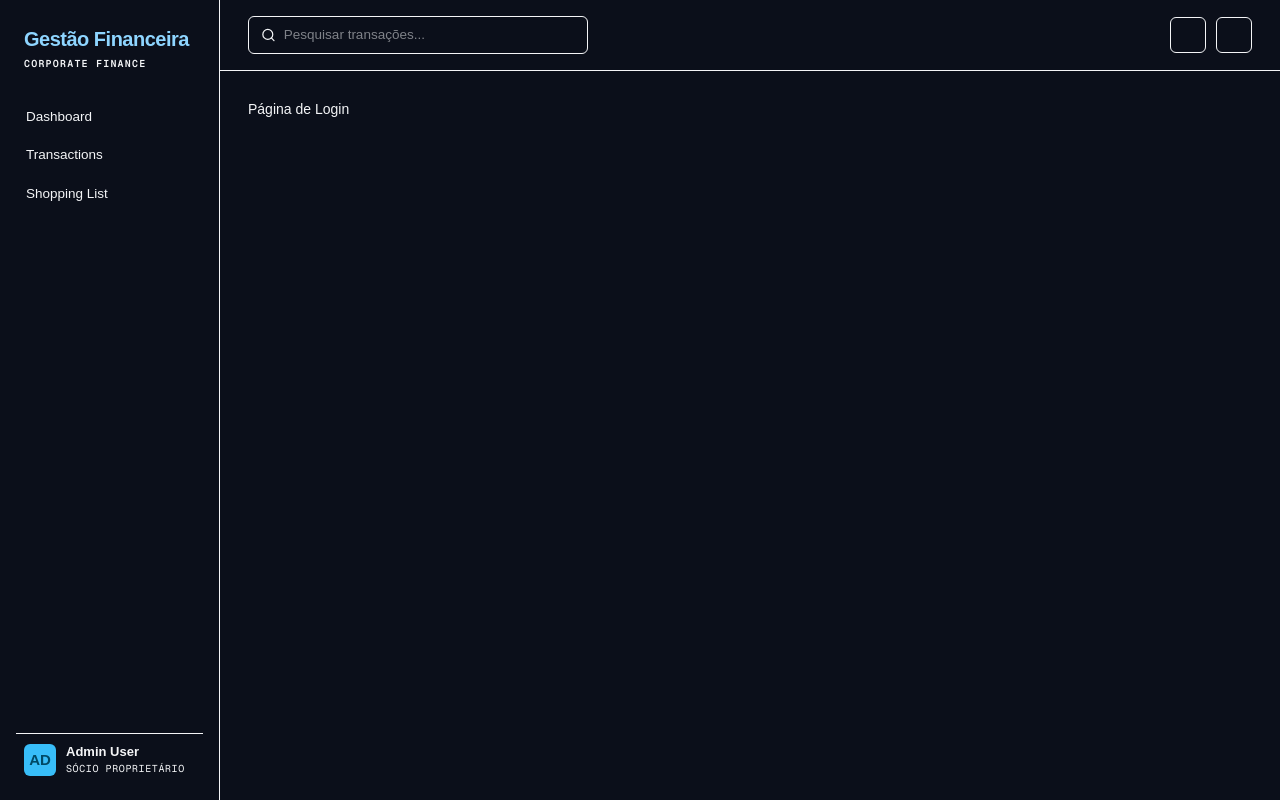
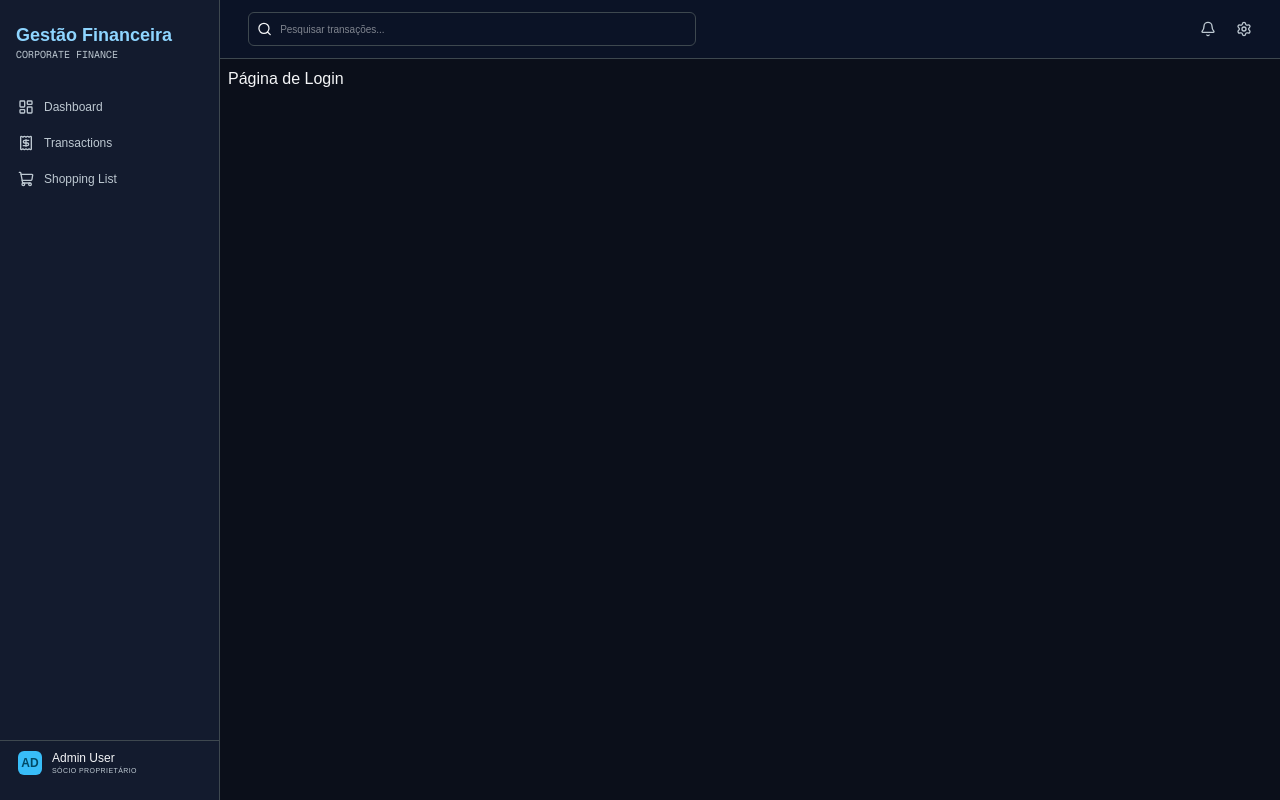
Before and after one commit to lab05-juniando/lab05-frontend, a Next.js app: page /login in a window 1280 px wide. Built offline with nearby package versions, Linux system fonts and the light colour scheme.

Commit message:
Layout Principal: Sidebar e Header

```diff
--- a/app/components/header.tsx
+++ b/app/components/header.tsx
@@ -1,35 +1,36 @@
 "use client";
 
 import { IconLupa } from "./search";
+import { Bell, Settings } from "lucide-react";
 
 export default function Header() {
   return (
-    <header className="flex items-center justify-between gap-4 border-b border-border-soft px-7 py-4">
-      <div className="flex w-[340px] max-w-[40vw] items-center gap-2 rounded-md border border-border bg-panel px-3 py-2">
+    <header className="flex items-center justify-between gap-4 bg-[#0B1326] border-b border-b-[#3E484F] px-7 py-3">
+      <div className="flex w-[448px] items-center gap-2 rounded-md border border-[#3E484F] px-2 py-2">
         <IconLupa ></IconLupa>
         <input
           type="text"
           placeholder="Pesquisar transações..."
-          className="w-full bg-transparent text-[13.5px] text-primary placeholder:text-muted outline-none"
+          className="w-full text-[10px]"
         />
 
       </div>
 
-      <div className="flex items-center gap-2.5">
+      <div className="flex items-center gap-5 text-[#BDC8D1]">
         <button
           type="button"
           aria-label="Notificações"
-          className="flex h-9 w-9 items-center justify-center rounded-md border border-border bg-panel text-secondary transition-colors hover:text-primary"
+          className="flex h-4 w-4 items-center"
         >
-
+          <Bell></Bell>
         </button>
 
         <button
           type="button"
           aria-label="Configurações"
-          className="flex h-9 w-9 items-center justify-center rounded-md border border-border bg-panel text-secondary transition-colors hover:text-primary"
+          className="flex h-4 w-4 items-center "
         >
-
+          <Settings></Settings>
         </button>
       </div>
     </header>
--- a/app/components/sidebar.tsx
+++ b/app/components/sidebar.tsx
@@ -2,55 +2,60 @@
 
 import Link from "next/link";
 import { usePathname } from "next/navigation";
+import { LayoutDashboardIcon, ShoppingCartIcon, ReceiptIcon } from 'lucide-react';
 
 
 const nav_items = [
-  { label: "Dashboard", href: "/dashboard"},
-  { label: "Transactions", href: "/transactions"},
-  { label: "Shopping List", href: "/shopping-list"},
+  { label: "Dashboard", href: "/dashboard", icon: LayoutDashboardIcon},
+  { label: "Transactions", href: "/transactions", icon: ReceiptIcon},
+  { label: "Shopping List", href: "/shopping-list", icon: ShoppingCartIcon},
 ];
 
 export default function Sidebar() {
   const pathname = usePathname();
   return (
-  <aside className="flex w-[220px] shrink-0 flex-col border-r border-border-soft bg-sidebar px-4 py-6">
-      <div className="px-2 pb-7">
-        <h1 className="text-[20px] font-bold tracking-tight text-[#8ED5FF]">
+  <aside className="flex w-[220px] flex-col border-r border-r-[#3E484F] bg-[#131B2E] py-6">
+      <div className="px-4 pb-7">
+        <h1 className="text-[18px] font-bold leading-tight text-[#8ED5FF]">
           Gestão Financeira
         </h1>
-        <span className="mt-0.5 block font-mono text-[10px] font-semibold tracking-[0.12em] text-muted">
+        <span className=" block font-mono text-[10px] text-[#BDC8D1]">
           CORPORATE FINANCE
         </span>
       </div>
 
       <nav className="flex flex-1 flex-col gap-0.5">
-        {nav_items.map(({ label, href}) => {
-          const active = pathname === href;
+        {nav_items.map(( item ) => {
+          const active = pathname === item.href;
+          const Icon = item.icon;
           return (
             <Link
-              key={href}
-              href={href}
-              className={`flex items-center gap-2.5 rounded-md px-2.5 py-2 text-[13.5px] font-medium transition-colors ${
+              key={item.href}
+              href={item.href}
+              className={`flex items-center gap-2.5 px-4.5 py-2 text-[12px] transition-colors ${
                 active
-                  ? "bg-accent text-white"
-                  : "text-secondary hover:bg-panel hover:text-primary"
+                  ? "bg-[#1F2D42] text-[#8ED5FF] border-r-3 border-[#8ED5FF]-500"
+                  : "text-[#BDC8D1]"
               }`}
             >
-              {label}
+              <Icon size={16}/>
+              <span className={`transition-all duration-150 ${active ? 'font-bold' : 'font-normal'}`}>
+                {item.label}
+              </span>
             </Link>
           );
         })}
       </nav>
 
-      <div className="mt-2 flex items-center gap-2.5 border-t border-border-soft px-2 pt-2.5">
-        <div className="flex h-8 w-8 shrink-0 items-center justify-center rounded-md bg-accent-soft bg-[#38BDF8] text-[15px] text-[#004965] font-bold text-accent">
+      <div className="mt-2 flex items-center gap-2.5 border-t border-t-[#3E484F] px-4.5 pt-2.5">
+        <div className="flex h-6 w-6 items-center justify-center rounded-md bg-[#38BDF8] text-[12px] text-[#004965] font-bold">
           AD
         </div>
         <div>
-          <div className="text-[13px] font-semibold leading-tight text-primary">
+          <div className="text-[12px] font-inter leading-tight text-primary">
             Admin User
           </div>
-          <div className="font-mono text-[10px] tracking-[0.06em] text-muted">
+          <div className="font-inter tracking-[0.06em] text-[7px] text-[#BDC8D1]">
             SÓCIO PROPRIETÁRIO
           </div>
         </div>
--- a/app/globals.css
+++ b/app/globals.css
@@ -1,13 +1,8 @@
 @import "tailwindcss";
 
-
-@tailwind base;
-@tailwind components;
-@tailwind utilities;
-
 :root {
-  --background: #ffffff;
-  --foreground: #171717;
+  --background: #0b0f1a;
+  --foreground: #f4f5f7;
 }
 
 @theme inline {
@@ -29,8 +24,3 @@ body {
   color: var(--foreground);
   font-family: Arial, Helvetica, sans-serif;
 }
-
-body {
-  background-color: #0b0f1a;
-  color: #f4f5f7;
-}
--- a/app/layout.tsx
+++ b/app/layout.tsx
@@ -35,7 +35,7 @@ export default function RootLayout({
           <Sidebar />
           <div className="flex flex-1 flex-col min-w-0">
             <Header />
-            <main className="flex-1 p-7 text-sm text-secondary">
+            <main className="flex-1 p-2">
               {children}
             </main>
           </div>
--- a/package.json
+++ b/package.json
@@ -12,6 +12,7 @@
   },
   "dependencies": {
     "axios": "^1.19.0",
+    "lucide-react": "^1.30.0",
     "next": "16.3.0",
     "react": "19.2.8",
     "react-dom": "19.2.8",
--- a/tailwind.config.ts
+++ /dev/null
@@ -1,38 +0,0 @@
-import type { Config } from "tailwindcss";
-
-const config: Config = {
-  content: [
-    "./app/**/*.{ts,tsx}",
-    "./components/**/*.{ts,tsx}",
-  ],
-  theme: {
-    extend: {
-      colors: {
-        page: "#0B1326",
-        sidebar: "#131B2E",
-        panel: "#131829",
-        "panel-raised": "#161c30",
-        border: "#22283c",
-        "border-soft": "#1b2135",
-        primary: "#f4f5f7",
-        secondary: "#9598a8",
-        muted: "#6b6f80",
-        accent: "#4f8cf7",
-        "accent-soft": "#1b2c4d",
-        danger: "#f2555a",
-        "danger-soft": "#3a1d21",
-        success: "#3ecf8e",
-      },
-      fontFamily: {
-        sans: ["var(--font-inter)", "system-ui", "sans-serif"],
-        mono: ["var(--font-jetbrains)", "monospace"],
-      },
-      borderRadius: {
-        md: "8px",
-      },
-    },
-  },
-  plugins: [],
-};
-
-export default config;
```
Also changed, not shown: 1 other file (tests, documents, lock files or other folders).
